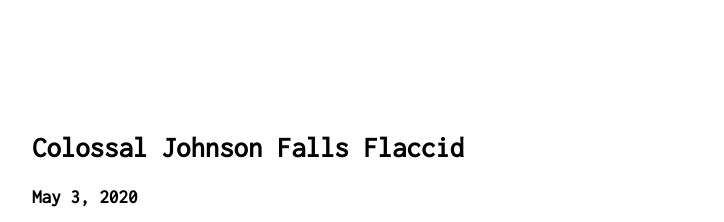
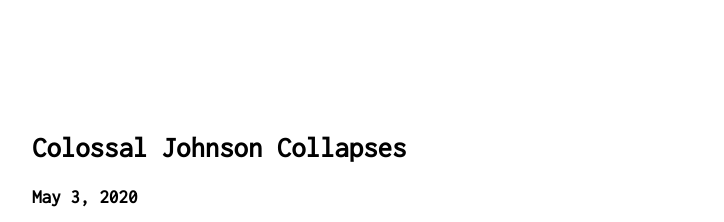
Before and after one commit to kduckets/tfw, a Next.js app: page / in a window 1280 px wide. Shown: the part 2980-3202 px from the top of the page, without its empty margins (277-1001 px from the left). Built offline with nearby package versions, Linux system fonts and the light colour scheme; a web font is replaced by a local one.

Commit message:
Update index.js

```diff
--- a/pages/index.js
+++ b/pages/index.js
@@ -62,7 +62,7 @@ export default function Home() {
 
 <div className="fullHeight">
    <p className="newsTitle">
-<h2>Colossal Johnson Falls Flaccid</h2>
+<h2>Colossal Johnson Collapses</h2>
 <h4>May 3, 2020</h4>
 </p>
 <p className="news">
```
